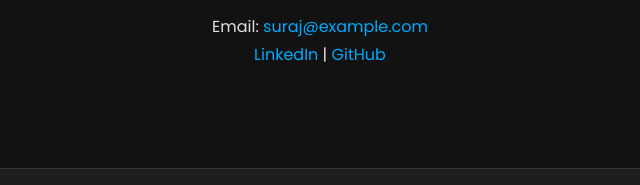
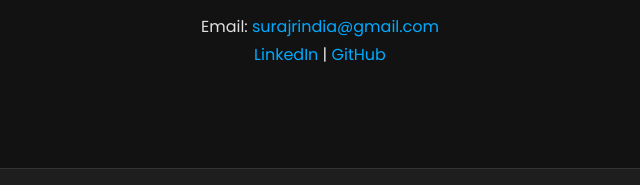
Before and after one commit to Suraj-R/suraj-portfolio, a plain HTML site: page index.html in a window 1280 px wide. Shown: the part 2857-3042 px from the top of the page, 320-960 px from the left. Drawn offline with Linux system fonts and the light colour scheme.

Commit message:
version4 : fixing email

```diff
--- a/index.html
+++ b/index.html
@@ -123,7 +123,7 @@
     <!-- Contact Section -->
     <section id="contact" class="section">
         <h2>Contact</h2>
-        <p>Email: <a href="mailto:suraj@example.com">suraj@example.com</a></p>
+        <p>Email: <a href="mailto:surajrindia@gmail.com">surajrindia@gmail.com</a></p>
         <p>
             <a href="https://linkedin.com/in/your-linkedin" target="_blank">LinkedIn</a> |
             <a href="https://github.com/your-github" target="_blank">GitHub</a>
```
